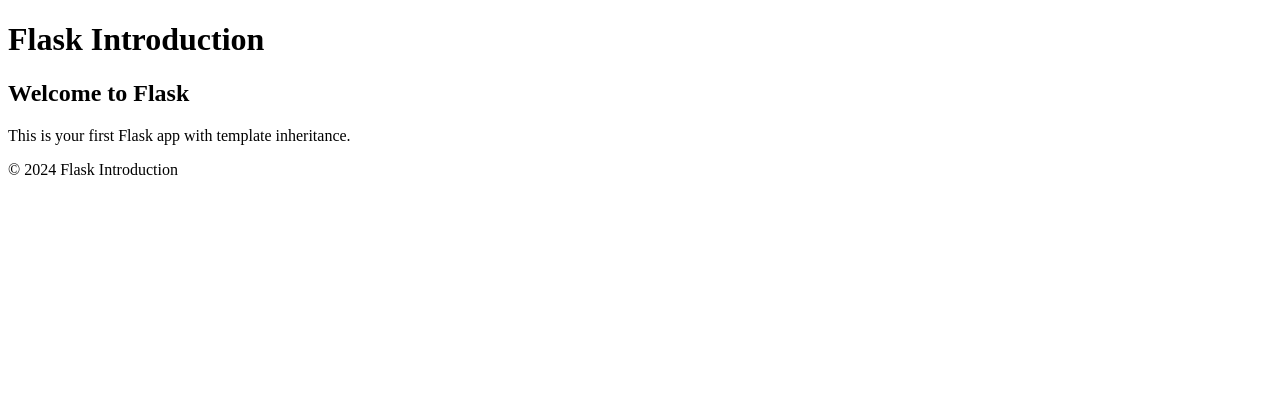
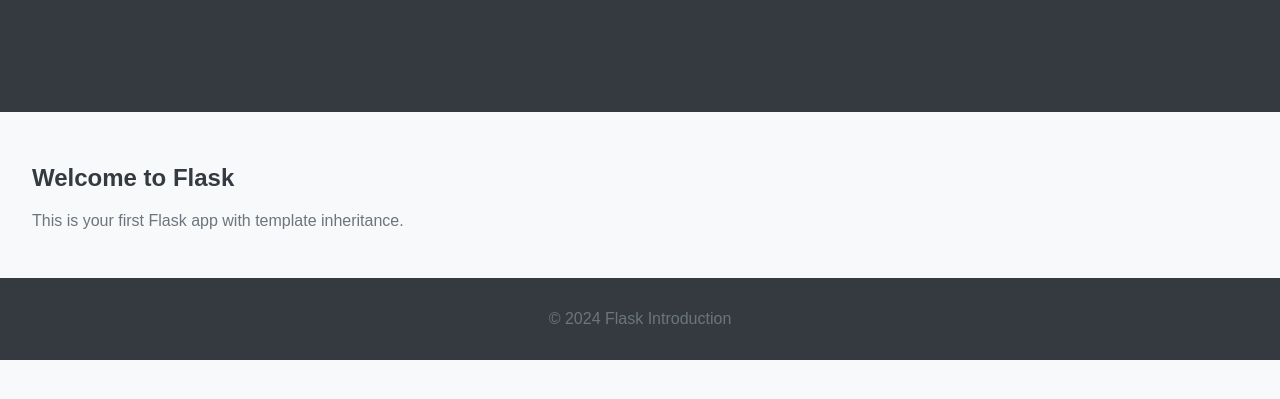
Before and after one commit to nimodb/FlaskIntroduction, a Flask app: page / in a window 1280 px wide. Shown: the top 399 px of the page. Run offline with Flask 3, Linux system fonts and the light colour scheme.

Commit message:
Created static/css directory and main.css file for styles - Added basic styles to main.css - Linked main.css in base.html

```diff
--- /dev/null
+++ b/static/css/main.css
@@ -0,0 +1,25 @@
+body {
+    font-family: Arial, sans-serif;
+    margin: 0;
+    padding: 0;
+    background-color: #f8f9fa;
+}
+
+header, footer {
+    background-color: #343a40;
+    color: white;
+    text-align: center;
+    padding: 1rem;
+}
+
+main {
+    padding: 2rem;
+}
+
+h1, h2 {
+    color: #343a40;
+}
+
+p {
+    color: #6c757d;
+}
--- a/templates/base.html
+++ b/templates/base.html
@@ -3,6 +3,7 @@
 <head>
     <meta charset="UTF-8">
     <meta name="viewport" content="width=device-width, initial-scale=1.0">
+    <link rel="stylesheet" href="{{ url_for('static', filename='css/main.css') }}">
     <title>{% block title %}Flask Introduction{% endblock %}</title>
 </head>
 <body>
```
